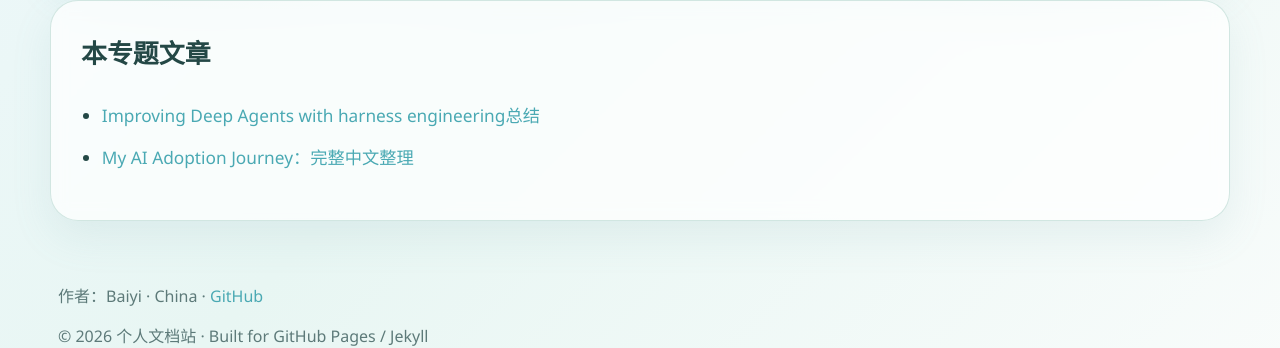
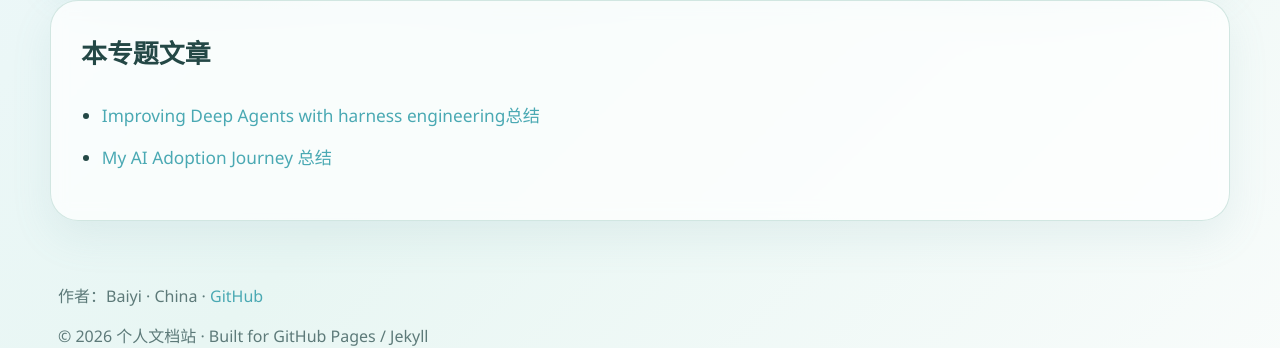
Before and after one commit to 8888-baiyi-8888/8888-baiyi-8888.github.io, a Jekyll site: the page built from interpretation/agents/index.md, in a window 1280 px wide. Shown: the part 396-744 px from the top of the page. Built offline with Jekyll 4.4.1, drawn with Linux system fonts in a browser that asks for light colours.

Commit message:
“技术解读”：部分内容细节完善

```diff
--- a/interpretation/agents/index.md
+++ b/interpretation/agents/index.md
@@ -12,4 +12,4 @@ description: 与 Agent 系统、执行框架和工程实践相关的解读整理
 ## 本专题文章
 
 - [Improving Deep Agents with harness engineering总结](/interpretation/agents/improving-deep-agents-with-harness-engineering-summary/)
-- [My AI Adoption Journey：完整中文整理](/interpretation/agents/my-ai-adoption-journey/)
+- [My AI Adoption Journey 总结](/interpretation/agents/my-ai-adoption-journey/)
```
